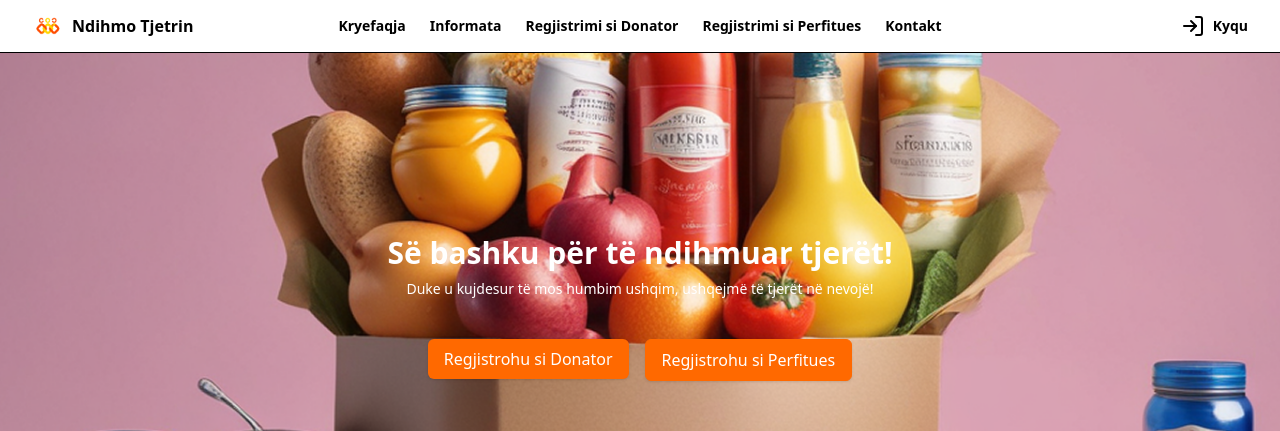
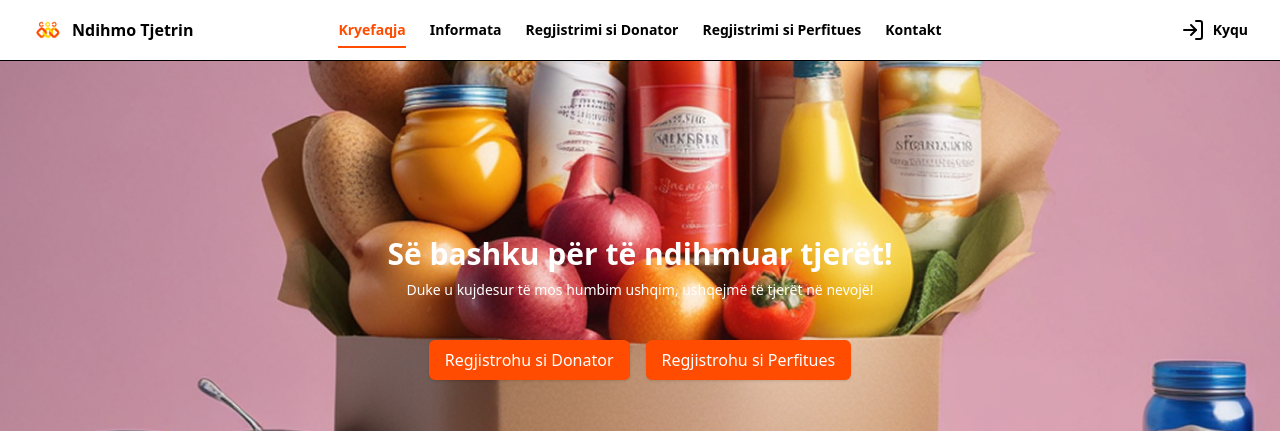
Before and after one commit to Lab-Course-2025/food-waste-reduction-react, a React (Vite) app: page / in a window 1280 px wide. Shown: the top 431 px of the page. Built offline with nearby package versions, Linux system fonts and the light colour scheme.

Commit message:
Added a navlink for the header with hover and after effects

```diff
--- a/src/components/Button.jsx
+++ b/src/components/Button.jsx
@@ -1,7 +1,7 @@
 const Button = ({ children, className, ...props }) => {
     return (
       <button
-        className={`shadow-sm cursor-pointer bg-orange-500 px-4 py-2 rounded-md font-medium transition-colors focus:outline-none ${className}`}
+        className={`shadow-sm cursor-pointer bg-[#FF4C00FF] px-4 py-2 rounded-md font-medium transition-colors focus:outline-none ${className}`}
         {...props}
       >
         {children}
--- a/src/components/Header.jsx
+++ b/src/components/Header.jsx
@@ -1,24 +1,34 @@
-"use client"
+"use client";
 
-import { useState } from "react"
-import { Link, useNavigate } from "react-router-dom"
-import { Menu, X, LogIn} from "lucide-react"
-import logo from "../assets/logo.png"
+import { useState, useEffect } from "react";
+import { Link, useNavigate } from "react-router-dom";
+import { Menu, X, LogIn } from "lucide-react";
+import logo from "../assets/logo.png";
+import NavLink from "../components/NavLink";
 
 const Header = () => {
   // State for mobile menu toggle
-  const [mobileMenuOpen, setMobileMenuOpen] = useState(false)
-  const navigate = useNavigate()
+  const [mobileMenuOpen, setMobileMenuOpen] = useState(false);
+  const [isMenuVisible, setIsMenuVisible] = useState(false); // For controlling menu visibility with smooth transition
+  const isActive = (path) => location.pathname === path ? "text-[#FF4C00FF]" : "text-black"
+  const navigate = useNavigate();
+
+  // Trigger smooth visibility change when mobile menu opens or closes
+  useEffect(() => {
+    if (mobileMenuOpen) {
+      setIsMenuVisible(true); // Show the menu after a short delay to trigger the animation
+    } else {
+      setIsMenuVisible(false); // Hide the menu smoothly
+    }
+  }, [mobileMenuOpen]);
 
   return (
-
-    <header className="border-b fixed top-0 left-0 w-full z-50 bg-white py-3 px-4 md:px-8">
+    <header className="border-b-1 fixed top-0 left-0 w-full z-50 bg-white py-3 px-4 md:px-8">
       <div className="container mx-auto flex items-center relative p-1">
         {/* Logo - Left */}
         <div className="absolute left-0 flex items-center gap-2">
           <img src={logo || "/placeholder.svg"} alt="Logo" className="h-8" />
           <Link to="/" className="font-bold text-black">
-
             Ndihmo Tjetrin
           </Link>
         </div>
@@ -26,18 +36,31 @@ const Header = () => {
         {/* Desktop Navigation - Dead Center */}
         <div className="hidden md:flex w-full justify-center">
           <nav className="flex items-center space-x-6 text-sm text-black font-semibold">
-            <Link to="/" className="hover:text-[#FF4C00FF] transition-colors duration-200">Kryefaqja</Link>
-            <Link to="/information" className="hover:text-[#FF4C00FF] transition-colors duration-200">Informata</Link>
-            <Link to="/donors" className="hover:text-[#FF4C00FF] transition-colors duration-200">Regjistrimi si Donator</Link>
-            <Link to="/recipient" className="hover:text-[#FF4C00FF] transition-colors duration-200">Regjistrimi si Perfitues</Link>
-            <Link to="/contact-us" className="hover:text-[#FF4C00FF] transition-colors duration-200">Kontakt</Link>
+            <NavLink to="/" className="hover:text-[#FF4C00FF] transition-colors duration-200">
+              Kryefaqja
+            </NavLink>
+            <NavLink to="/information" className="hover:text-[#FF4C00FF] transition-colors duration-200">
+              Informata
+            </NavLink>
+            <NavLink to="/donors" className="hover:text-[#FF4C00FF] transition-colors duration-200">
+              Regjistrimi si Donator
+            </NavLink>
+            <NavLink to="/recipient" className="hover:text-[#FF4C00FF] transition-colors duration-200">
+              Regjistrimi si Perfitues
+            </NavLink>
+            <NavLink to="/contact-us" className="hover:text-[#FF4C00FF] transition-colors duration-200">
+              Kontakt
+            </NavLink>
           </nav>
         </div>
 
         {/* Login - Right */}
         <div className="absolute right-0 hidden md:block">
-          <Link to="/login" className="text-black font-semibold text-sm hover:text-[#FF4C00FF] transition-colors duration-200 flex items-center gap-2">
-          <LogIn className="w-6 h-6"/>
+          <Link
+            to="/login"
+            className="text-black font-semibold text-sm hover:text-[#FF4C00FF] transition-colors duration-200 flex items-center gap-2"
+          >
+            <LogIn className="w-6 h-6" />
             Kyqu
           </Link>
         </div>
@@ -46,43 +69,47 @@ const Header = () => {
         <div className="ml-auto md:hidden">
           <button className="text-gray-600" onClick={() => setMobileMenuOpen(!mobileMenuOpen)}>
             {mobileMenuOpen ? <X className="h-7 w-7" /> : <Menu className="h-7 w-7" />}
-
           </button>
         </div>
       </div>
 
       {/* Mobile Navigation */}
       {mobileMenuOpen && (
-        <div className="md:hidden py-3 px-4 bg-white border-t">
-          <nav className="flex flex-col space-y-3 text-sm text-gray-600">
-            <Link to="/" className="py-1" onClick={() => setMobileMenuOpen(false)}>
+        <div
+          className={`absolute top-0 left-0 w-full bg-white border-t shadow-lg md:hidden mt-6.5 py-3 px-4 overflow-hidden transition-all duration-700 ease-in-out transform ${
+            isMenuVisible
+              ? "max-h-[500px] opacity-100 translate-y-10"
+              : "max-h-0 opacity-0 translate-y-10"
+          }`}
+        >
+          <nav className="flex flex-col space-y-3 text-sm">
+            <Link to="/" className={`${isActive("/")} py-1`} onClick={() => setMobileMenuOpen(false)}>
               Kryefaqja
             </Link>
-            <Link to="/information" className="py-1" onClick={() => setMobileMenuOpen(false)}>
+            <Link to="/information" className={`${isActive("/information")} py-1`} onClick={() => setMobileMenuOpen(false)}>
               Informata
             </Link>
-            <Link to="/donors" className="py-1" onClick={() => setMobileMenuOpen(false)}>
+            <Link to="/donors" className={`${isActive("/donors")} py-1`} onClick={() => setMobileMenuOpen(false)}>
               Regjistrimi si Donator
             </Link>
-            <Link to="/recipient" className="py-1" onClick={() => setMobileMenuOpen(false)}>
+            <Link to="/recipient" className={`${isActive("/recipient")} py-1`} onClick={() => setMobileMenuOpen(false)}>
               Regjistrimi si Perfitues
             </Link>
-            <Link to="/contact-us" className="py-1" onClick={() => setMobileMenuOpen(false)}>
+            <Link to="/contact-us" className={`${isActive("/contact-us")} py-1`} onClick={() => setMobileMenuOpen(false)}>
               Kontakt
             </Link>
             <Link
               to="/login"
-              className="py-2 px-4 text-white bg-[#FF4C00FF] hover:bg-blue-700 rounded-md text-center font-medium transition"
+              className="py-2 px-4 text-white bg-[#FF4C00FF] rounded-md text-center font-medium transition"
               onClick={() => setMobileMenuOpen(false)}
             >
               Kyqu
             </Link>
-
           </nav>
         </div>
       )}
     </header>
-  )
-}
+  );
+};
 
-export default Header
+export default Header;
--- /dev/null
+++ b/src/components/NavLink.jsx
@@ -0,0 +1,24 @@
+import { Link, useLocation } from "react-router-dom";
+
+const NavLink = ({ to, children }) => {
+  const location = useLocation();
+  const isActive = location.pathname === to;
+
+  return (
+    <Link
+      to={to}
+      className={`relative group transition-colors duration-200 py-1 ${
+        isActive ? "text-[#FF4C00FF]" : "text-black hover:text-[#FF4C00FF]"
+      }`}
+    >
+      {children}
+      <span
+        className={`absolute left-0 bottom-[-4px] h-[2px] bg-[#FF4C00FF] transition-all duration-500 ${
+          isActive ? "w-full" : "w-0"
+        }`}
+      ></span>
+    </Link>
+  );
+};
+
+export default NavLink;
--- a/src/pages/Landing.jsx
+++ b/src/pages/Landing.jsx
@@ -50,12 +50,12 @@ export default function FoodDonationPage() {
               </div>
               <div className="mt-6 flex justify-center gap-4">
               <Link to="/donors">
-                <Button className="rounded-md bg-orange-500 px-4 py-2 font-medium text-white hover:bg-orange-600">
+                <Button className="rounded-md px-4 py-2 font-medium text-white hover:bg-orange-600">
                   Regjistrohu si Donator
                 </Button>
               </Link>
               <Link to="/recipient">
-                <Button className="rounded-md border border-orange-500 px-4 py-2 font-medium text-white hover:bg-orange-600">
+                <Button className="rounded-md px-4 py-2 font-medium text-white hover:bg-orange-600">
                   Regjistrohu si Perfitues
                 </Button>
               </Link>
```
